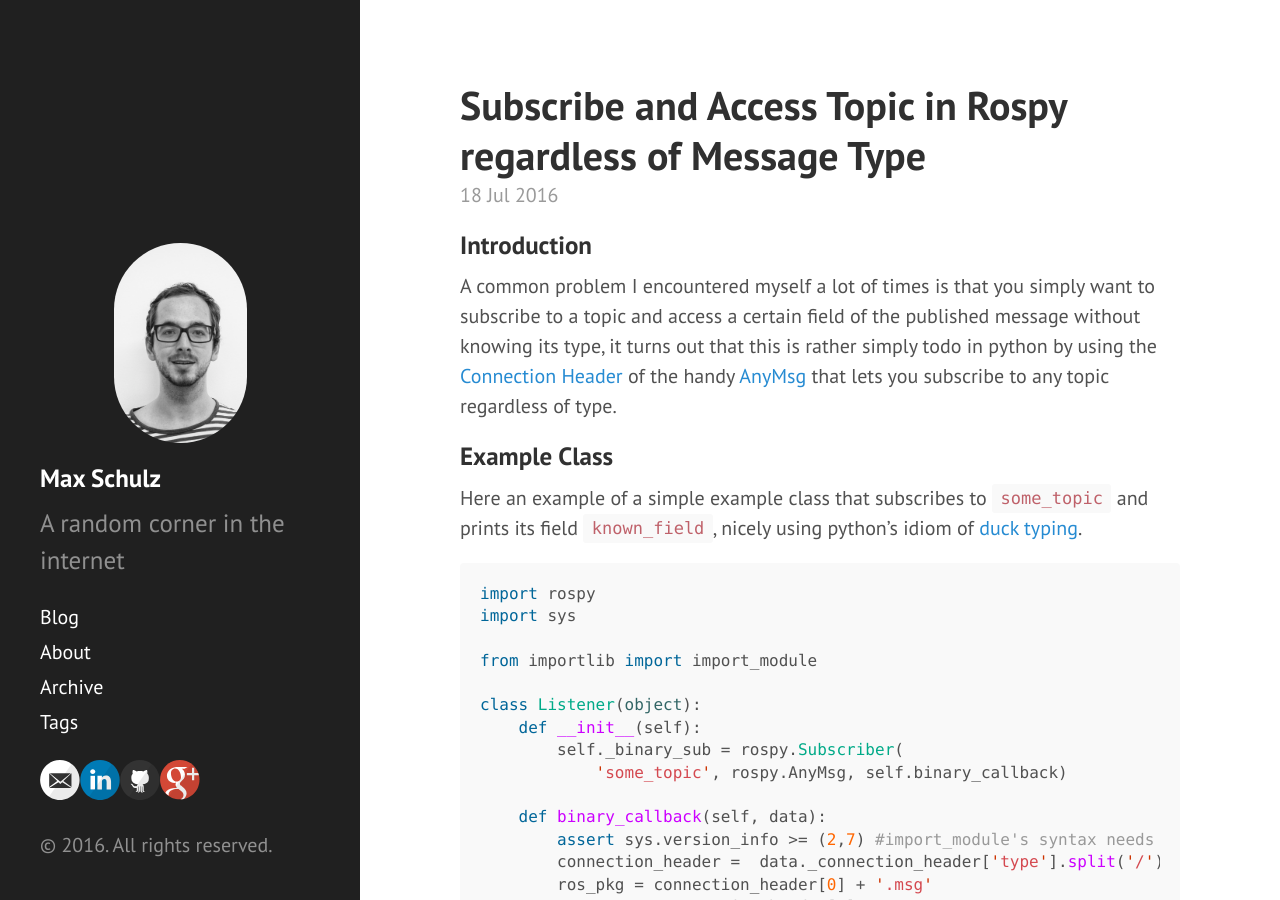
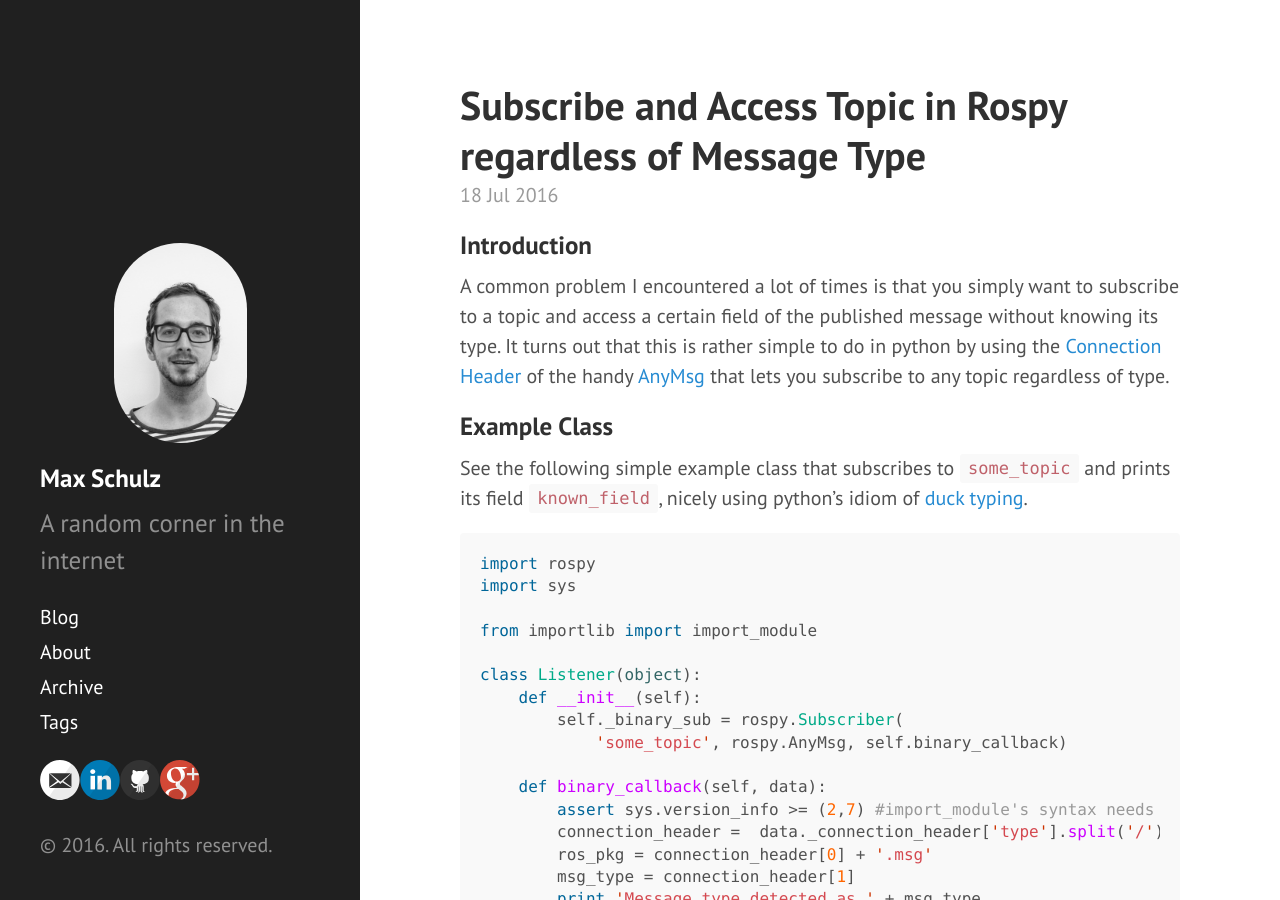
Before and after one commit to schulz-m/schulz-m.github.io, a Jekyll site: the page built from _posts/2016-07-18-rospy-subscribe-to-any-msg-type.md, in a window 1280 px wide and 900 px high. Built offline with Jekyll 4.4.1, drawn with Linux system fonts in a browser that asks for light colours; comment, search, counter and statistics services are not loaded.

Commit message:
Improve AnyMsg subscriber post

````diff
--- a/_posts/2016-07-18-rospy-subscribe-to-any-msg-type.md
+++ b/_posts/2016-07-18-rospy-subscribe-to-any-msg-type.md
@@ -9,11 +9,11 @@ tags:
 
 ## Introduction
 
-A common problem I encountered myself a lot of times is that you simply want to subscribe to a topic and access a certain field of the published message without knowing its type, it turns out that this is rather simply todo in python by using the [Connection Header](http://wiki.ros.org/ROS/Connection%20Header) of the handy [AnyMsg](http://docs.ros.org/jade/api/rospy/html/rospy.msg.AnyMsg-class.html) that lets you subscribe to any topic regardless of type.
+A common problem I encountered a lot of times is that you simply want to subscribe to a topic and access a certain field of the published message without knowing its type. It turns out that this is rather simple to do in python by using the [Connection Header](http://wiki.ros.org/ROS/Connection%20Header) of the handy [AnyMsg](http://docs.ros.org/jade/api/rospy/html/rospy.msg.AnyMsg-class.html) that lets you subscribe to any topic regardless of type.
 
 ## Example Class
 
-Here an example of a simple example class that subscribes to `some_topic` and prints its field `known_field`, nicely using python's idiom of [duck typing](https://en.wikipedia.org/wiki/Duck_typing).
+See the following simple example class that subscribes to `some_topic` and prints its field `known_field`, nicely using python's idiom of [duck typing](https://en.wikipedia.org/wiki/Duck_typing).
 
 ```python
 import rospy
````
